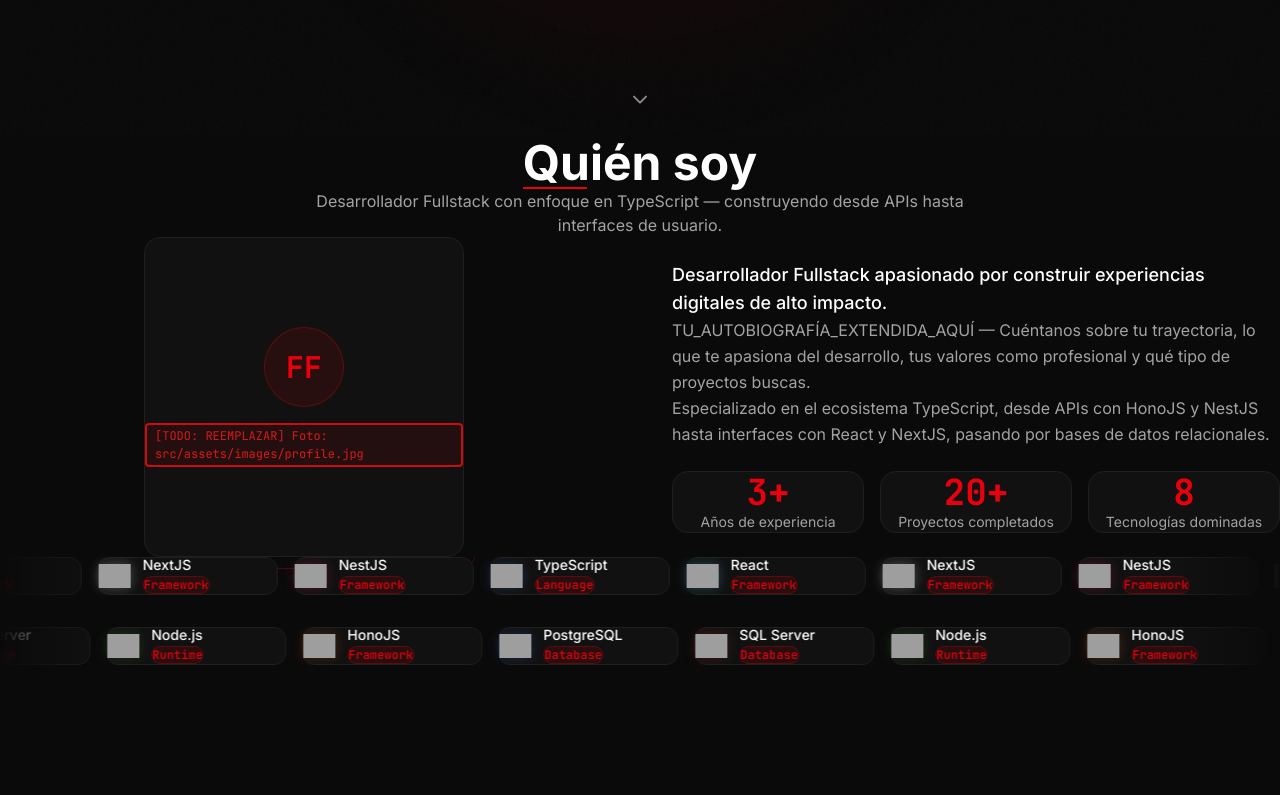
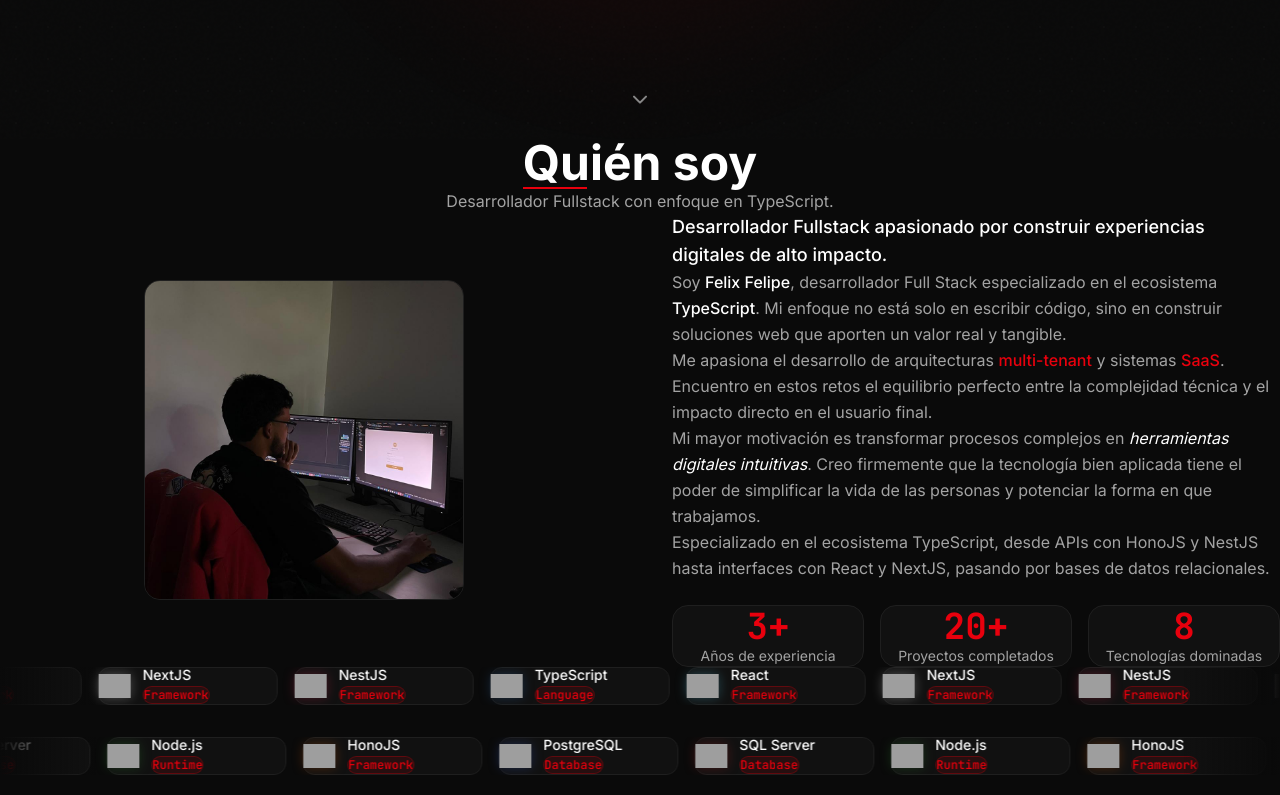
Before and after one commit to Lyscri/Portafolio-web, a React (Vite) app: page / in a window 1280 px wide. Shown: the part 661-1456 px from the top of the page. Built offline with nearby package versions, Linux system fonts and the light colour scheme; grey boxes are pictures that could not be loaded.

Commit message:
feat(about): link profile image and refine bio text
Set the profile image source and improve the biography text layout with better paragraph structure and highlights.

```diff
--- a/src/components/organisms/About.tsx
+++ b/src/components/organisms/About.tsx
@@ -1,9 +1,9 @@
 import { motion } from 'framer-motion'
 import { SectionTitle } from '@/components/atoms/SectionTitle'
-import { TodoPlaceholder } from '@/components/atoms/TodoPlaceholder'
 import { MetricCard } from '@/components/molecules/MetricCard'
 import { useScrollAnimation } from '@/hooks/useScrollAnimation'
 import { METRICS } from '@/constants/navigation'
+import profileImage from '@/assets/images/profile.jpg'
 
 const FADE_IN_UP = {
   initial: { opacity: 0, y: 40 },
@@ -22,8 +22,7 @@ export function About() {
   <div className="flex flex-col items-center text-center w-full">
     <SectionTitle label="" title="Quién soy" />
     <p className="text-[#A3A3A3] text-center max-w-2xl mt-8 mb-16">
-      Desarrollador Fullstack con enfoque en TypeScript — construyendo desde
-      APIs hasta interfaces de usuario.
+      Desarrollador Fullstack con enfoque en TypeScript.
     </p>
   </div>
 </motion.div>
@@ -36,12 +35,12 @@ export function About() {
             className="flex justify-center"
           >
             <div className="relative">
-              <div className="w-64 h-64 md:w-80 md:h-80 rounded-2xl overflow-hidden border border-[#1F1F1F] bg-[#111111] flex flex-col items-center justify-center gap-4">
-                {/* REEMPLAZA: src/assets/images/profile.jpg */}
-                <div className="w-20 h-20 rounded-full bg-[#E8000D]/10 border border-[#E8000D]/30 flex items-center justify-center">
-                  <span className="text-3xl font-bold text-[#E8000D] font-mono">FF</span>
-                </div>
-                <TodoPlaceholder message="Foto: src/assets/images/profile.jpg" />
+              <div className="w-64 h-64 md:w-80 md:h-80 rounded-2xl overflow-hidden border border-[#1F1F1F] bg-[#111111] flex items-center justify-center">
+                <img
+                  src={profileImage}
+                  alt="Felix Felipe"
+                  className="w-full h-full object-cover"
+                />
               </div>
               {/* Decorative border */}
               <div className="absolute -bottom-3 -right-3 w-full h-full border border-[#E8000D]/30 rounded-2xl -z-10" />
@@ -60,9 +59,13 @@ export function About() {
               </p>
               {/* REEMPLAZA con tu autobiografía extendida */}
               <p>
-                TU_AUTOBIOGRAFÍA_EXTENDIDA_AQUÍ — Cuéntanos sobre tu trayectoria,
-                lo que te apasiona del desarrollo, tus valores como profesional y
-                qué tipo de proyectos buscas.
+                Soy <span className="text-white font-medium">Felix Felipe</span>, desarrollador Full Stack especializado en el ecosistema <span className="text-white font-medium">TypeScript</span>. Mi enfoque no está solo en escribir código, sino en construir soluciones web que aporten un valor real y tangible.
+              </p>
+              <p>
+                Me apasiona el desarrollo de arquitecturas <span className="text-[#E8000D] font-medium">multi-tenant</span> y sistemas <span className="text-[#E8000D] font-medium">SaaS</span>. Encuentro en estos retos el equilibrio perfecto entre la complejidad técnica y el impacto directo en el usuario final.
+              </p>
+              <p>
+                Mi mayor motivación es transformar procesos complejos en <span className="text-white italic">herramientas digitales intuitivas</span>. Creo firmemente que la tecnología bien aplicada tiene el poder de simplificar la vida de las personas y potenciar la forma en que trabajamos.
               </p>
               <p>
                 Especializado en el ecosistema TypeScript, desde APIs con HonoJS y NestJS
```
